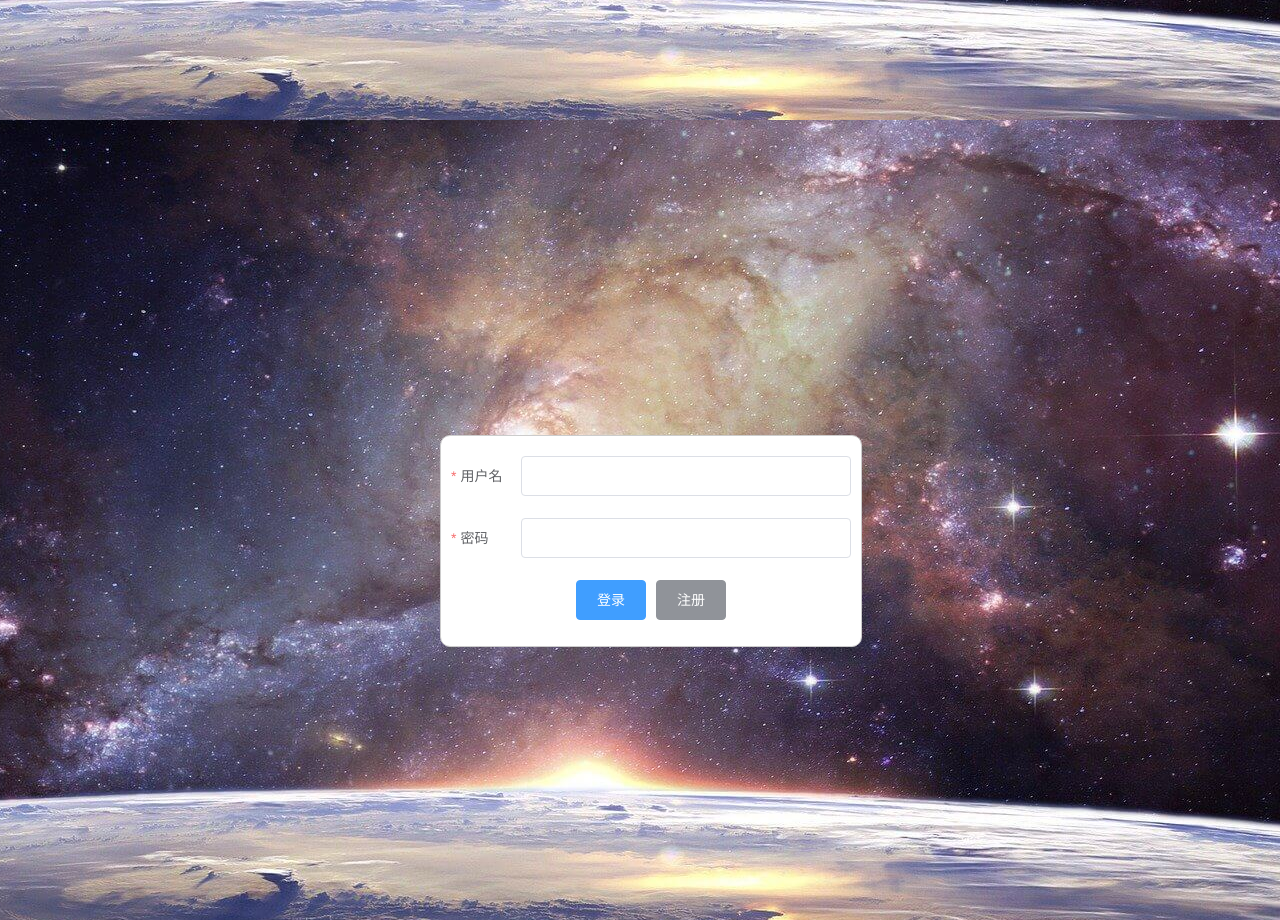
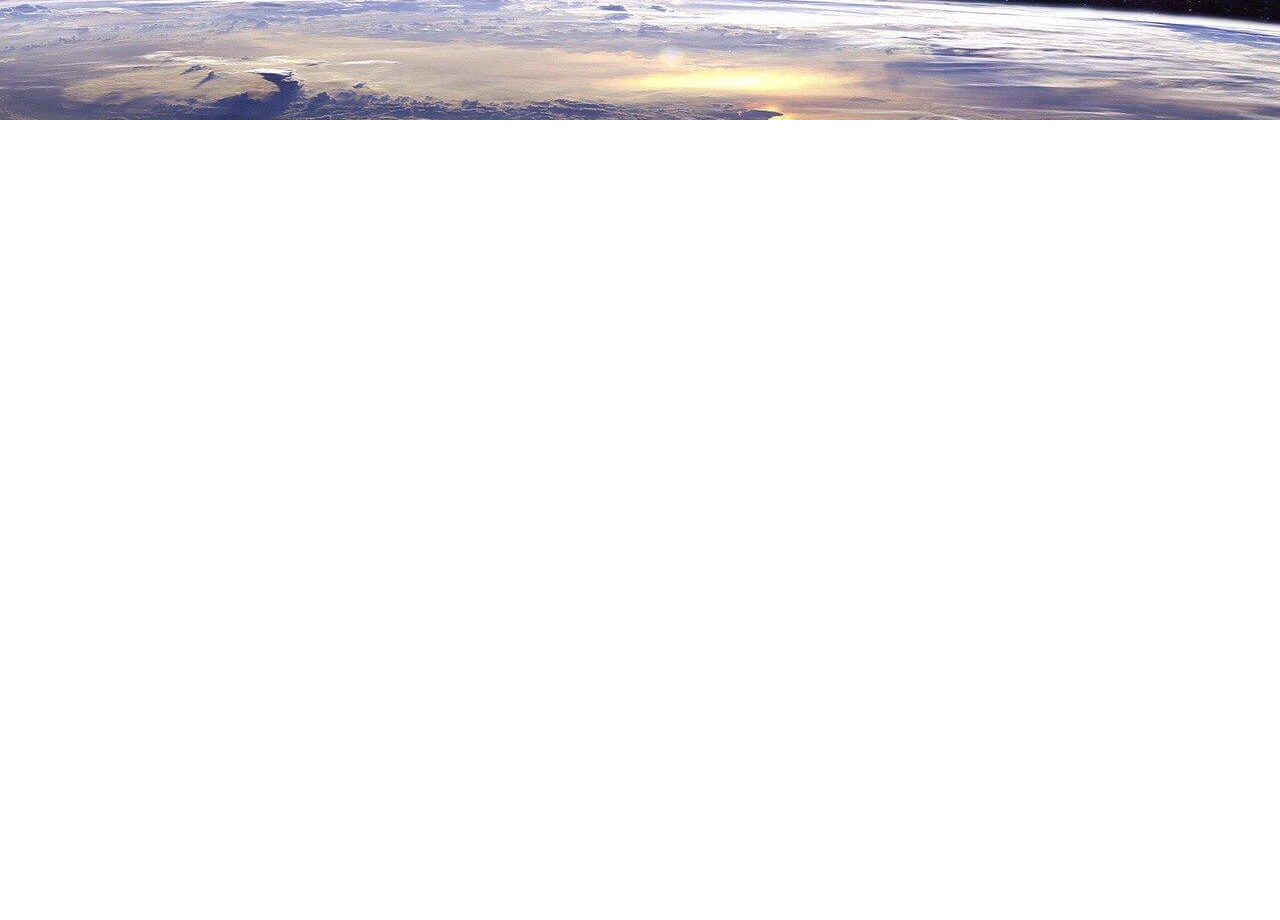
Before and after one commit to MagicHacker/Lego-H5, a Vue app: page /#/ in a window 1280 px wide. Shown: the part 680-1600 px from the top of the page. After the commit the page ends 800 px from the top, so only its background shows below. Built offline with nearby package versions, Linux system fonts and the light colour scheme.

Commit message:
feat: 登录跳转

```diff
--- a/src/App.vue
+++ b/src/App.vue
@@ -1,7 +1,7 @@
 <template>
   <div id="app">
-    <login></login>
-    <router-view></router-view>
+    <!-- <login></login> -->
+    <router-view />
   </div>
 </template>
 <script lang="ts">
--- a/src/views/login/index.vue
+++ b/src/views/login/index.vue
@@ -36,14 +36,14 @@ export default class Login extends Vue {
     ]
   };
   public signIn(): void {
-    this.$router.push({ path: "" });
+    this.$router.push({ path: "/mainPage" });
     this.$message({
       type: "success",
       message: "登录成功"
     });
   }
   public signUp(): void {
-    alert(2);
+    alert("暂无注册功能");
   }
 }
 </script>
```
